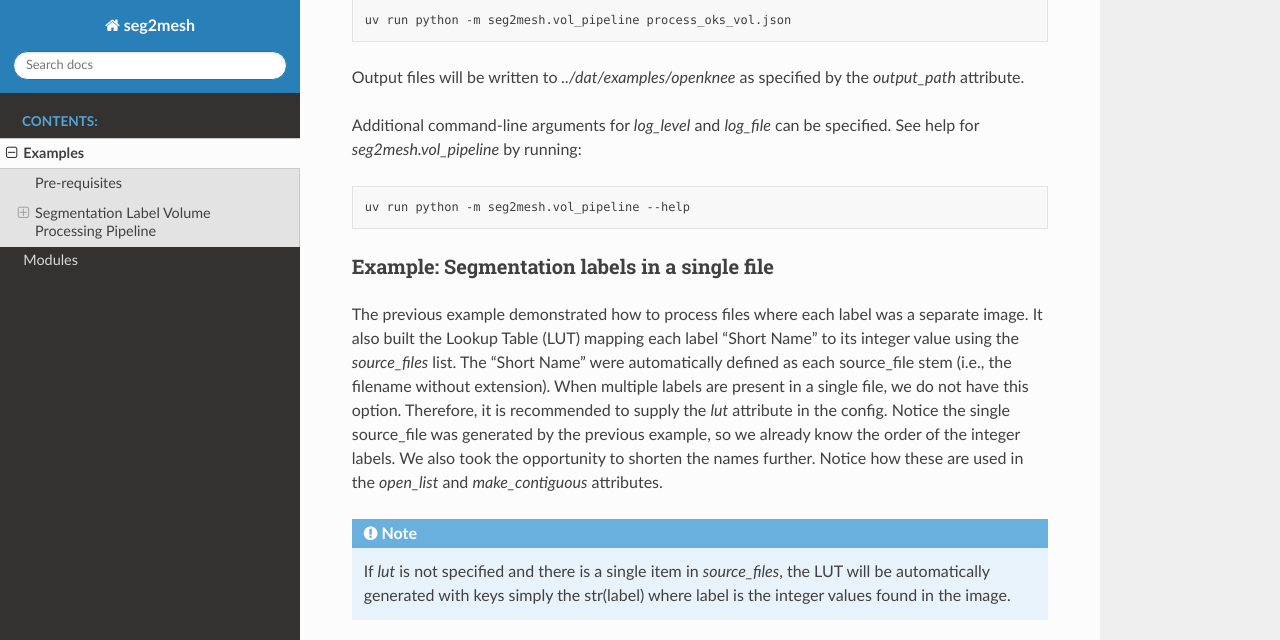
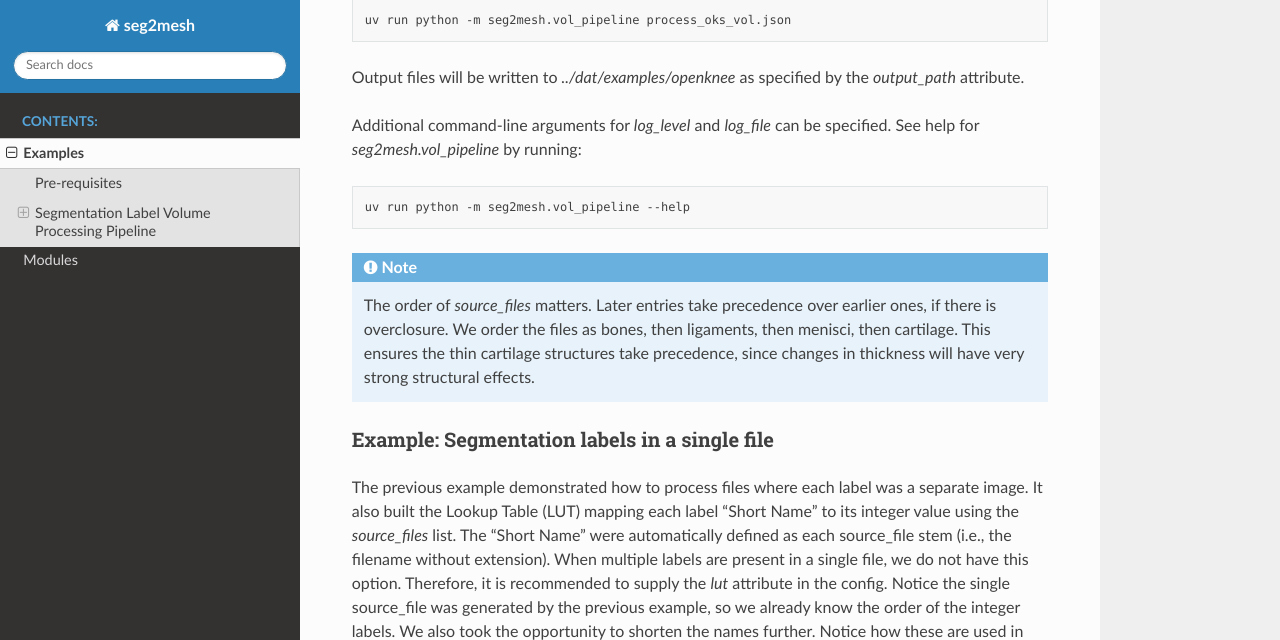
Before and after one commit to CompOrthoBiomech/seg2mesh, a Sphinx documentation site: the page built from docs/examples.rst, in a window 1280 px wide and 900 px high, scrolled down 1584 px, cut to the strip 0-640 px from the top of the window. Built offline with Sphinx 7.4.7 and the Read the Docs theme 3.1.0, drawn with Linux system fonts in a browser that asks for light colours.

```diff
--- a/docs/conf.py
+++ b/docs/conf.py
@@ -21,7 +21,7 @@ extensions = [
     "sphinxcontrib.autodoc_pydantic",
     "sphinx_copybutton",
 ]
-suppress_warnings = ["sphinx_autodoc_typehints.forward_reference"]
+suppress_warnings = ["sphinx_autodoc_typehints.forward_reference", "sphinx_autodoc_typehints.guarded_import"]
 
 templates_path = ["_templates"]
 exclude_patterns = ["_build", "Thumbs.db", ".DS_Store"]
--- a/docs/examples.rst
+++ b/docs/examples.rst
@@ -81,6 +83,12 @@ for `seg2mesh.vol_pipeline` by running:
 
     uv run python -m seg2mesh.vol_pipeline --help
 
+.. note::
+    The order of `source_files` matters. Later entries take precedence over earlier ones, if there
+    is overclosure. We order the files as bones, then ligaments, then menisci, then cartilage. This
+    ensures the thin cartilage structures take precedence, since changes in thickness will have very
+    strong structural effects.
+
 Example: Segmentation labels in a single file
 ~~~~~~~~~~~~~~~~~~~~~~~~~~~~~~~~~~~~~~~~~~~~~
 
```
Also changed, not shown: other parts of docs/examples.rst (+2 -0 lines), docs/seg2mesh.rst (+16 -0 lines), 3 other files.
